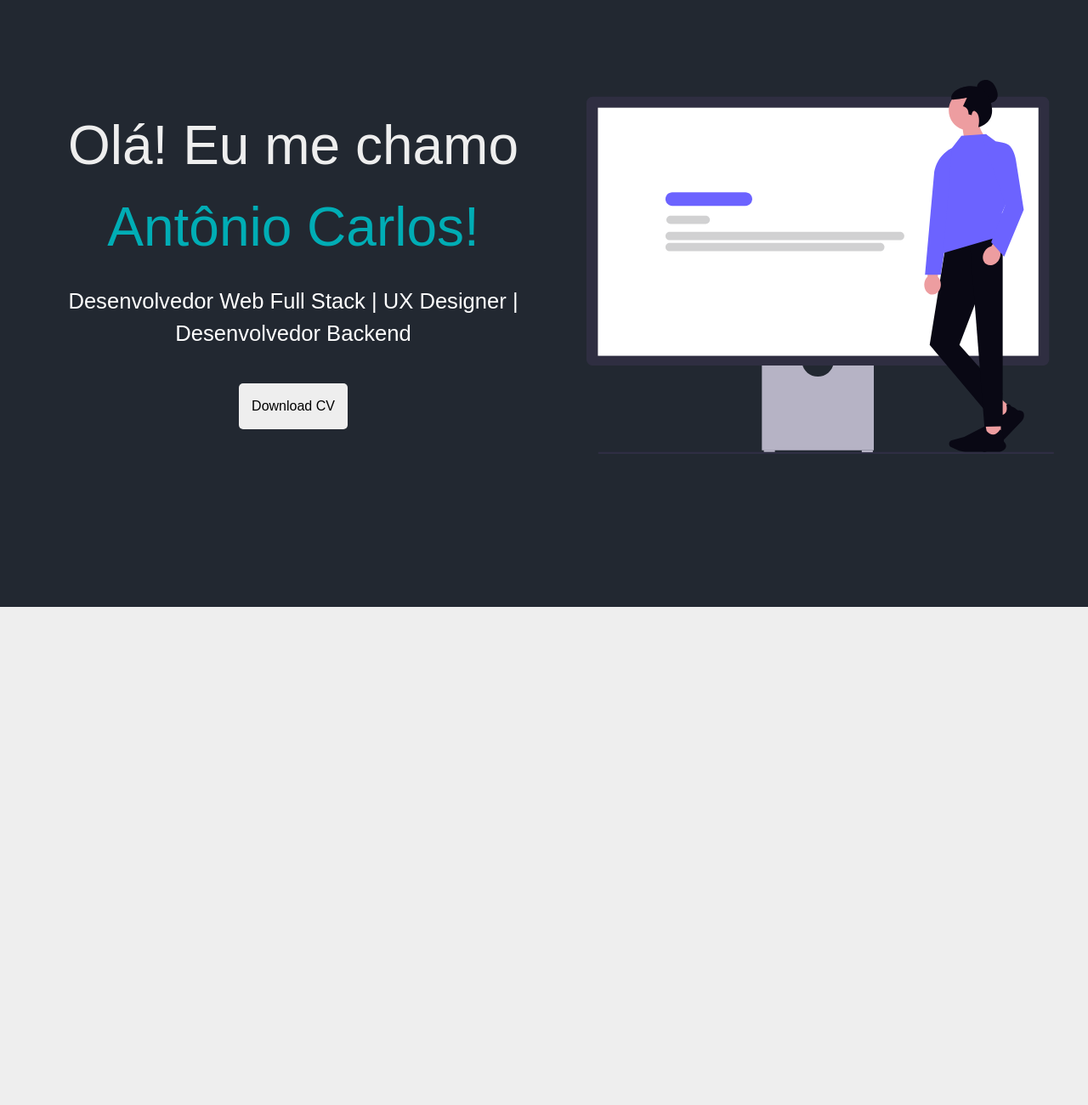
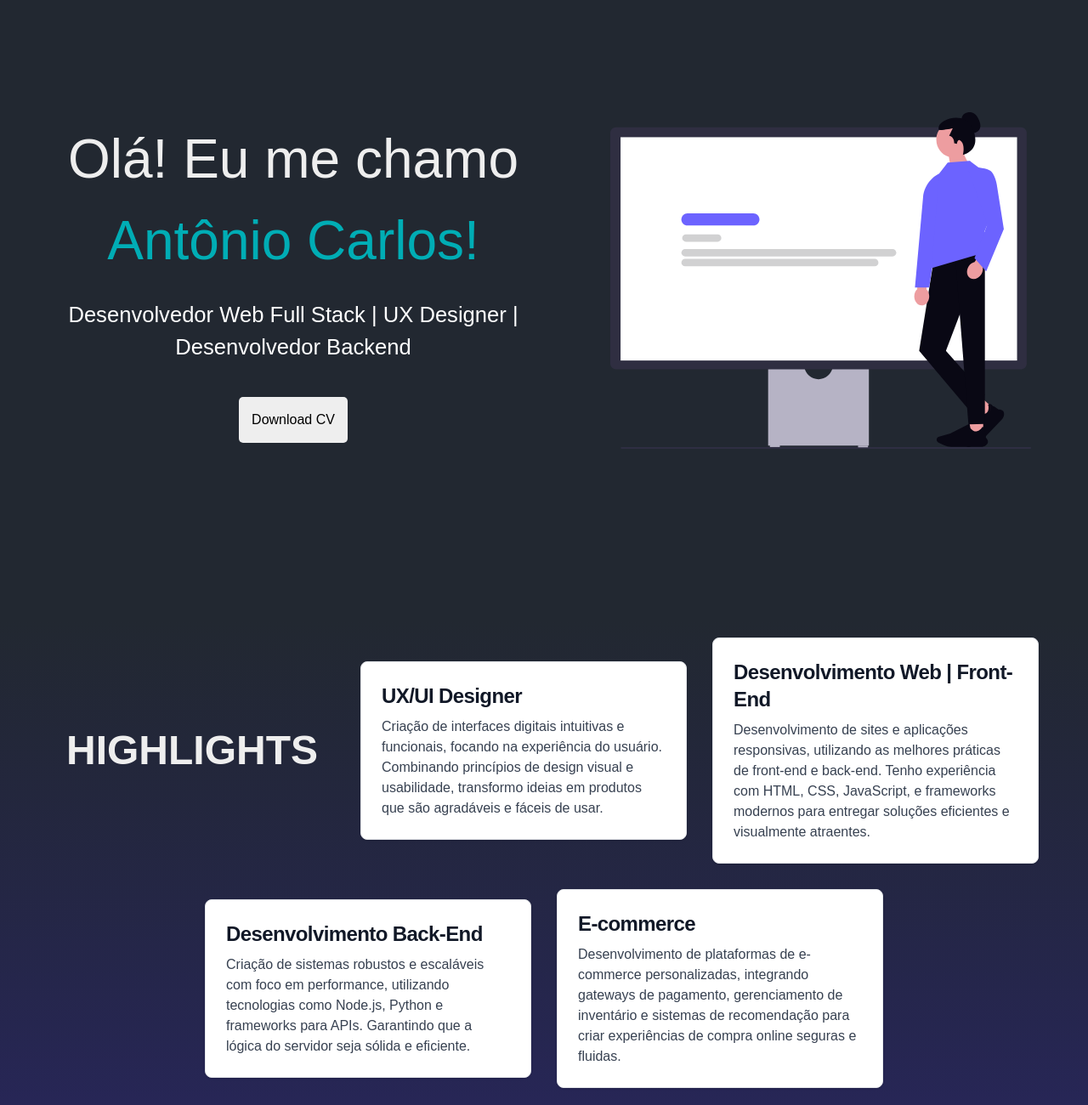
Before and after one commit to c0mcod/projeto_Landing-Page, a plain HTML site: page index.html in a window 1280 px wide. Shown: the part 174-1474 px from the top of the page at 85% size. Before the commit the page ends 888 px from the top, so only its background shows below. Drawn offline with nearby package versions, Linux system fonts and the light colour scheme.

Commit message:
:sparkles: feat: Seção de Highlights

```diff
--- a/index.html
+++ b/index.html
@@ -2,21 +2,18 @@
 <html lang="pt-br">
 
 <head>
-    <meta charset="UTF-8">
-    <meta name="viewport" content="width=device-width, initial-scale=1.0">
+    <meta charset="UTF-8" />
+    <meta name="viewport" content="width=device-width, initial-scale=1.0" />
     <title>Landing Page</title>
     <!-- CSS -->
-    <link rel="stylesheet" href="/src/CSS/home.css">
+    <link rel="stylesheet" href="/src/CSS/home.css" />
     <!-- TAILWIND CSS/JS -->
     <script src="https://cdn.tailwindcss.com"></script>
     <!-- BOOTSTRAP ICONS -->
-    <link rel="stylesheet" href="https://cdn.jsdelivr.net/npm/bootstrap-icons@1.11.3/font/bootstrap-icons.min.css">
-
-
+    <link rel="stylesheet" href="https://cdn.jsdelivr.net/npm/bootstrap-icons@1.11.3/font/bootstrap-icons.min.css" />
 </head>
 
 <body>
-
     <!-- NAVBAR -->
     <header>
         <nav class="bg-white border-gray-200 dark:bg-gray-900">
@@ -27,7 +24,7 @@
                         <path stroke="currentColor" stroke-linecap="round" stroke-linejoin="round" stroke-width="1"
                             d="m8 8-4 4 4 4m8 0 4-4-4-4m-2-3-4 14" />
                     </svg>
-                    <span class="text-2xl font-semibold whitespace-nowrap dark:text-white mt-1">AntônioDev</span>
+                    <span class="text-2xl font-semibold whitespace-nowrap dark:text-white mt-5">AntônioDev</span>
                 </div>
                 <button id="menu-toggle" type="button"
                     class="inline-flex items-center p-2 w-10 h-10 justify-center text-sm text-gray-500 rounded-lg md:hidden hover:bg-gray-100 focus:outline-none focus:ring-2 focus:ring-gray-200 dark:text-gray-400 dark:hover:bg-gray-700 dark:focus:ring-gray-600"
@@ -43,12 +40,12 @@
                     <ul
                         class="font-medium flex flex-col p-4 md:p-0 mt-4 border border-gray-100 rounded-lg bg-gray-50 md:flex-row md:space-x-8 rtl:space-x-reverse md:mt-0 md:border-0 md:bg-white dark:bg-gray-800 md:dark:bg-gray-900 dark:border-gray-700">
                         <li>
-                            <a href="#"
+                            <a href="#hero"
                                 class="block py-2 px-3 text-white bg-blue-700 rounded md:bg-transparent md:text-blue-700 md:p-0 dark:text-white md:dark:text-blue-500"
                                 aria-current="page">Home</a>
                         </li>
                         <li>
-                            <a href="#"
+                            <a href="#highlights"
                                 class="block py-2 px-3 text-gray-900 rounded hover:bg-gray-100 md:hover:bg-transparent md:border-0 md:hover:text-blue-700 md:p-0 dark:text-white md:dark:hover:text-blue-500 dark:hover:bg-gray-700 dark:hover:text-white md:dark:hover:bg-transparent">Highlights</a>
                         </li>
                         <li>
@@ -69,19 +66,66 @@
         </nav>
     </header>
 
-
-
     <!-- HERO SECTION -->
     <section id="hero">
-        <div class="hero container">
+        <div class="hero">
             <div class="text">
                 <h1>Olá! Eu me chamo <span>Antônio Carlos!</span></h1>
-                <p><span class="kw">Desenvolvedor Web Full Stack | UX Designer | Desenvolvedor Backend</span></p>
+                <p>
+                    <span class="kw">Desenvolvedor Web Full Stack | UX
+                        Designer | Desenvolvedor
+                        Backend</span>
+                </p>
                 <a href="#" class="cta">Download CV</a>
             </div>
             <div class="img">
-                <img class="img-hero" src="./src/assets/undraw_website_27ju.svg" alt="">
+                <img class="img-hero" src="./src/assets/undraw_website_27ju.svg" alt />
             </div>
+        </div>
+    </section>
+
+    <!-- HIGHLIGHTS -->
+    <section id="highlights">
+        <div class="container-highlights">
+
+            <h1 class="title flex items-center text-5xl font-extrabold dark:text-white">HIGHLIGHTS</h1>
+
+            <div class="card">
+                <a href="#"
+                    class="block max-w-sm p-6 bg-white border border-gray-200 rounded-lg shadow hover:bg-gray-100 dark:bg-gray-800 dark:border-gray-700 dark:hover:bg-gray-700">
+
+                    <h5 class="mb-2 text-2xl font-bold tracking-tight text-gray-900 dark:text-white">UX/UI Designer</h5>
+                    <p class="font-normal text-gray-700 dark:text-gray-400">Criação de interfaces digitais intuitivas e funcionais, focando na experiência do usuário. Combinando princípios de design visual e usabilidade, transformo ideias em produtos que são agradáveis e fáceis de usar.</p>
+                </a>
+            </div>
+
+            <div class="card">
+                <a href="#"
+                    class="block max-w-sm p-6 bg-white border border-gray-200 rounded-lg shadow hover:bg-gray-100 dark:bg-gray-800 dark:border-gray-700 dark:hover:bg-gray-700">
+
+                    <h5 class="mb-2 text-2xl font-bold tracking-tight text-gray-900 dark:text-white">Desenvolvimento Web | Front-End</h5>
+                    <p class="font-normal text-gray-700 dark:text-gray-400">Desenvolvimento de sites e aplicações responsivas, utilizando as melhores práticas de front-end e back-end. Tenho experiência com HTML, CSS, JavaScript, e frameworks modernos para entregar soluções eficientes e visualmente atraentes.</p>
+                </a>
+            </div>
+
+            <div class="card">
+                <a href="#"
+                    class="block max-w-sm p-6 bg-white border border-gray-200 rounded-lg shadow hover:bg-gray-100 dark:bg-gray-800 dark:border-gray-700 dark:hover:bg-gray-700">
+
+                    <h5 class="mb-2 text-2xl font-bold tracking-tight text-gray-900 dark:text-white">Desenvolvimento Back-End</h5>
+                    <p class="font-normal text-gray-700 dark:text-gray-400">Criação de sistemas robustos e escaláveis com foco em performance, utilizando tecnologias como Node.js, Python e frameworks para APIs. Garantindo que a lógica do servidor seja sólida e eficiente.</p>
+                </a>
+            </div>
+
+            <div class="card">
+                <a href="#"
+                    class="block max-w-sm p-6 bg-white border border-gray-200 rounded-lg shadow hover:bg-gray-100 dark:bg-gray-800 dark:border-gray-700 dark:hover:bg-gray-700">
+
+                    <h5 class="mb-2 text-2xl font-bold tracking-tight text-gray-900 dark:text-white">E-commerce</h5>
+                    <p class="font-normal text-gray-700 dark:text-gray-400">Desenvolvimento de plataformas de e-commerce personalizadas, integrando gateways de pagamento, gerenciamento de inventário e sistemas de recomendação para criar experiências de compra online seguras e fluidas.</p>
+                </a>
+            </div>
+
         </div>
 
     </section>
--- a/src/CSS/home.css
+++ b/src/CSS/home.css
@@ -10,8 +10,12 @@ html {
 }
 
 body {
-    background-color: #EEEEEE;
+    background: linear-gradient(180deg, #222831 0%, rgba(30, 29, 79, 0.8) 100%) no-repeat;
     font-family: 'Poppins', sans-serif;
+}
+
+.title {
+    padding: 20px;
 }
 
 /* 1° COMPONENTE: HERO */
@@ -23,7 +27,7 @@ body {
     align-items: center;
     padding: 20px;
     height: 100vh;
-    max-width: max-content;
+    max-width: max-content !important;
     color: #EEEEEE;
     flex-wrap: wrap;
 }
@@ -77,7 +81,7 @@ span.kw {
 }
 
 .img-hero {
-    max-width: 100%;
+    max-width: 90%;
     height: auto;
 }
 
@@ -134,3 +138,30 @@ span.kw {
     }
 }
 /* 2° COMPONENTE: HIGHLIGHTS */
+.container-highlights {
+    display: flex;
+    justify-content: center;
+    align-items: center;
+    flex-wrap: wrap;
+    padding: 20px;
+    background: linear-gradient(180deg, #222831 0%, rgba(30, 29, 79, 0.8) 100%) no-repeat;
+    color: #EEEEEE;
+    gap: 30px;  /* Ajuste o gap aqui para garantir que não fique muito grande */
+}
+
+/* Ajuste para telas menores */
+@media (max-width: 768px) {
+    .container-highlights {
+        gap: 20px; /* Reduz o espaçamento em telas menores */
+        padding: 15px; /* Ajusta o padding para telas pequenas */
+    }
+
+    .card {
+        max-width: 100%; /* Os cards ocupam toda a largura em telas pequenas */
+    }
+
+    h1 {
+        font-size: 3rem; /* Ajuste o tamanho do título */
+        text-align: center; /* Garante que o título fique centralizado */
+    }
+}
```
